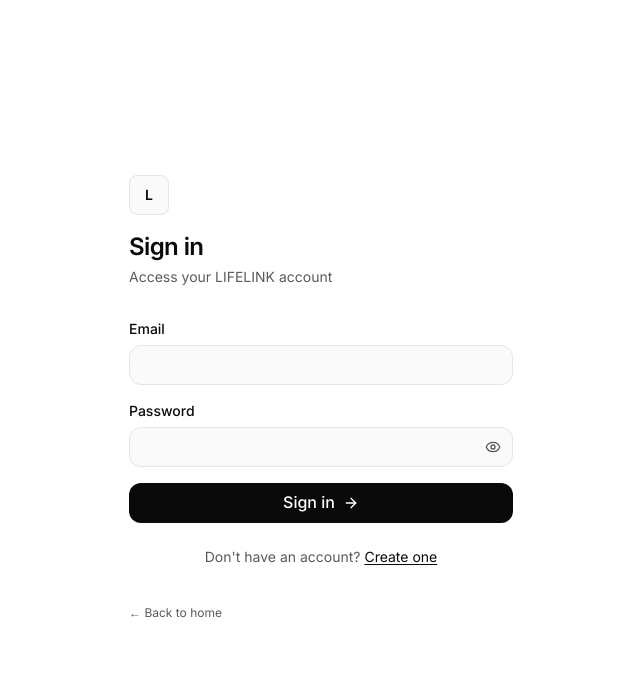
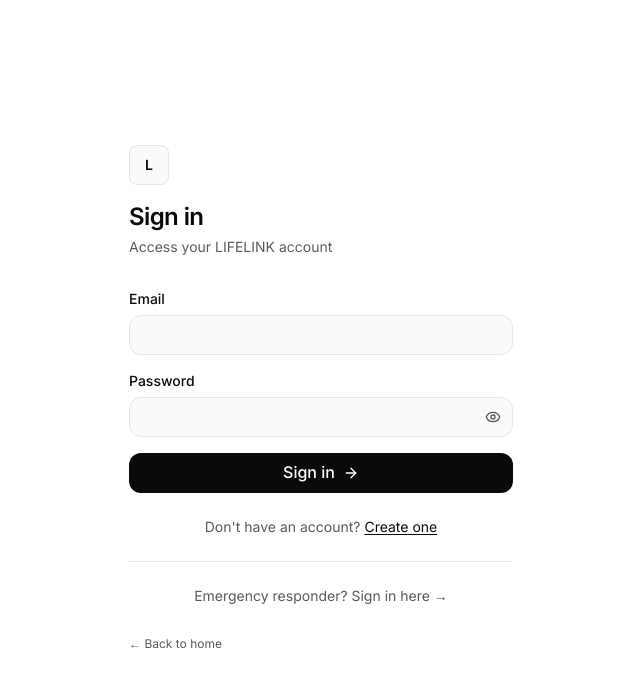
Before and after one commit to Emerald-dev0/lifelink-emergency-twin, a Next.js app: page /login in a window 1280 px wide. Shown: the top 688 px of the page, without its empty margins (319-959 px from the left). Built offline with nearby package versions, Linux system fonts and the light colour scheme; no server answers.

Commit message:
feat(ui): add responder sign-in links to login page and landing nav

```diff
--- a/src/app/(auth)/login/page.tsx
+++ b/src/app/(auth)/login/page.tsx
@@ -135,7 +135,16 @@
           </a>
         </p>
 
-        <div className="mt-8">
+        <div className="mt-6 pt-6 border-t border-border">
+          <a
+            href="/responder-login"
+            className="flex items-center justify-center gap-2 text-sm text-muted hover:text-foreground transition-colors duration-200"
+          >
+            Emergency responder? Sign in here →
+          </a>
+        </div>
+
+        <div className="mt-6">
           <a href="/" className="text-xs text-muted hover:text-foreground transition-colors duration-200">
             ← Back to home
           </a>
--- a/src/components/layout/nav.tsx
+++ b/src/components/layout/nav.tsx
@@ -46,6 +46,12 @@
             ))}
             <div className="flex items-center gap-3">
               <a
+                href="/responder-login"
+                className="text-sm text-muted hover:text-foreground transition-colors duration-200 px-3 py-2"
+              >
+                Responders
+              </a>
+              <a
                 href="/login"
                 className="text-sm text-muted hover:text-foreground transition-colors duration-200 px-3 py-2"
               >
@@ -93,13 +99,22 @@
               ))}
               <div className="pt-3 border-t border-border space-y-3">
                 <a
+                  href="/responder-login"
+                  onClick={() => setMobileOpen(false)}
+                  className="block text-sm text-muted hover:text-foreground transition-colors duration-200 py-2"
+                >
+                  Responders
+                </a>
+                <a
                   href="/login"
+                  onClick={() => setMobileOpen(false)}
                   className="block text-sm text-muted hover:text-foreground transition-colors duration-200 py-2"
                 >
                   Sign In
                 </a>
                 <a
                   href="/onboarding"
+                  onClick={() => setMobileOpen(false)}
                   className="block w-full text-center h-10 leading-10 rounded-lg bg-foreground text-sm font-medium text-background"
                 >
                   Get Started
```
